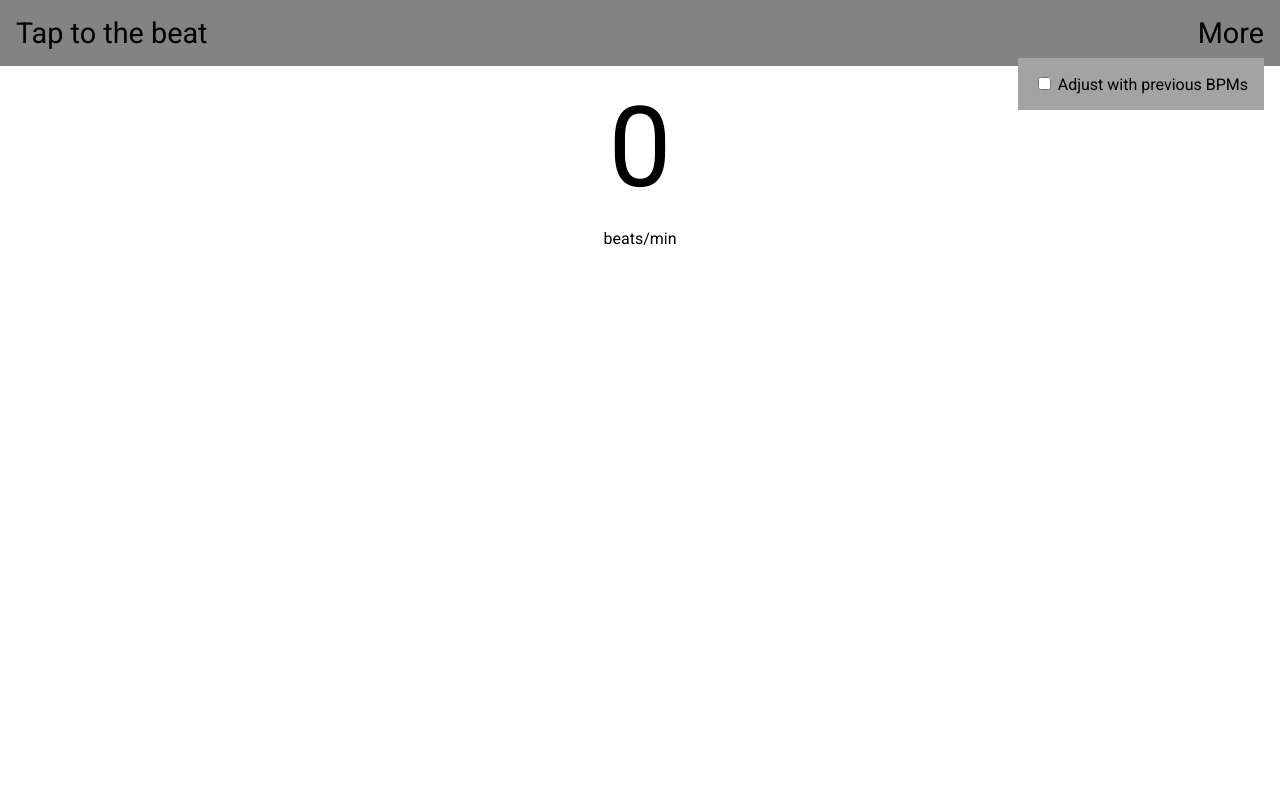
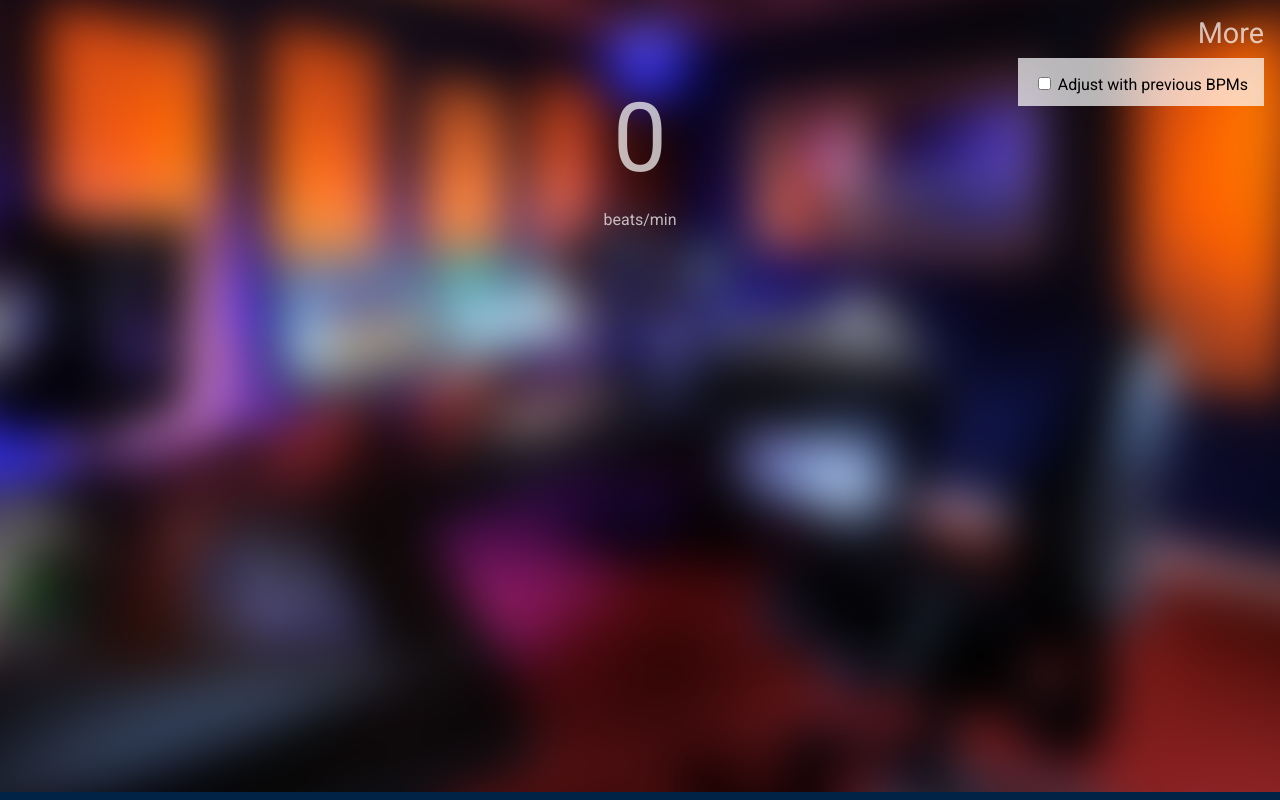
Before and after one commit to jeerbl/beat.pm, a website: page src/index.html in a window 1280 px wide. Both pictures are taken after a click on the element "More". Drawn offline with Linux system fonts and the light colour scheme; files whose address does not match are found by name.

Commit message:
Change style

```diff
--- a/src/index.html
+++ b/src/index.html
@@ -28,11 +28,13 @@
           </ul>
         </div>
       </div>
-      <div class="title">Tap to the beat</div>
     </header>
     <section>
       <div class="bpm" id="bpm">0</div>
       <div>beats/min</div>
     </section>
+    <section id="graph">
+      <svg viewBox="0 0 100% 100%"
+    </section>
   </body>
 </html>
--- a/src/scripts/app.js
+++ b/src/scripts/app.js
@@ -1,5 +1,6 @@
 window.onload = function () {
   var SPACE_KEY_CODE = 32
+  var ENTER_KEY_CODE = 13
   var MINUTE = 60 * 1000
 
   /**
@@ -29,8 +30,8 @@ window.onload = function () {
 
   function toggleDropdown (e) {
     e.stopPropagation();
-    if (dropdownOpened) dropdown.style.display = 'none'
-    else dropdown.style.display = 'block'
+    if (dropdownOpened) dropdown.style.maxHeight = '0'
+    else dropdown.style.maxHeight = '3rem'
     dropdownOpened = !dropdownOpened
   }
 
@@ -39,10 +40,24 @@ window.onload = function () {
   }
 
   function newEntry (e) {
-    started = true
+    if (dropdownOpened) {
+      toggleDropdown(e)
+      return
+    }
     if (e.keyCode === SPACE_KEY_CODE || e.type === 'click') {
+      started = true
       calculateBPM(new Date())
     }
+    if (e.keyCode === ENTER_KEY_CODE) {
+      endSession()
+    }
+  }
+
+  function endSession () {
+    if (!started) return
+
+    started = false
+    alert('oihioioh')
   }
 
   function calculateBPM (date) {
--- a/src/styles/main.css
+++ b/src/styles/main.css
@@ -6,17 +6,24 @@ html, body {
   font-size: 16px;
   font-family: Roboto, Noto, sans-serif;
   overflow: hidden;
+  background: #012345 url('resources/background.png') no-repeat center center;
+  color: #fff;
+  color: rgba(255, 255, 255, 0.7);
+  transition: all 0.3s cubic-bezier(0.25, 0.8, 0.25, 1);
+}
+
+html *, body * {
+  transition: all 0.3s cubic-bezier(0.25, 0.8, 0.25, 1);
 }
 
 header {
   width: auto;
   font-size: 1.8rem;
   padding: 1rem;
-  background-color: #838383;
 }
 
 .more {
-  float: right;
+  text-align: right;
   position: relative;
 }
 
@@ -25,8 +32,10 @@ header {
   position: absolute;
   margin-top: 0.5rem;
   right: 0;
-  background-color: #a3a3a3;
-  display: none;
+  background-color: rgba(255, 255, 255, 0.7);
+  color: #000;
+  max-height: 0;
+  overflow: hidden;
 }
 
 .dropdown ul {
@@ -45,6 +54,6 @@ section {
 }
 
 .bpm {
-  font-size: 7rem;
+  font-size: 6rem;
   padding: 1rem;
 }
```
Also changed, not shown: gulpfile.js (+13 -6 lines), dist/index.html, dist/resources/background.png (added), src/resources/background.png (added).
